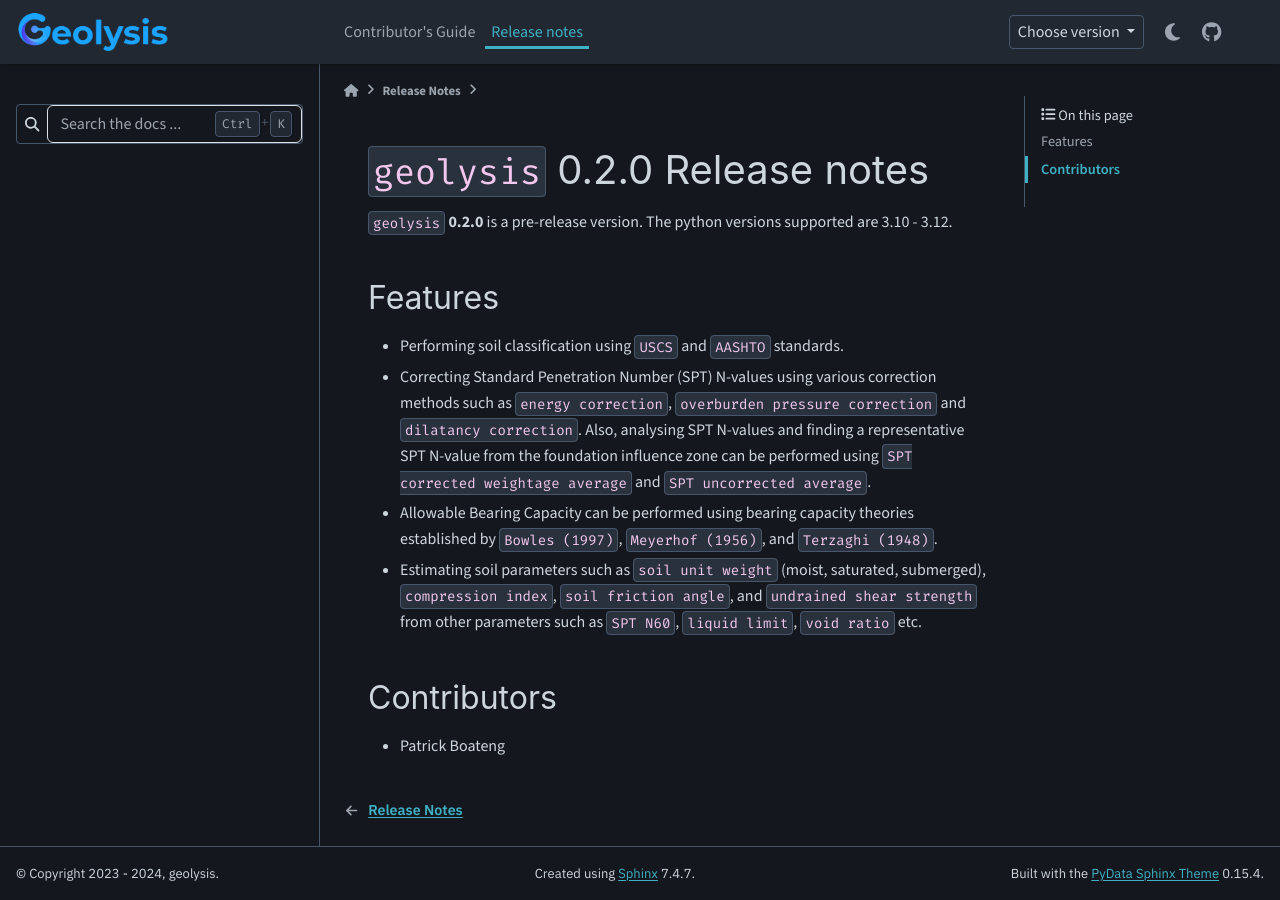
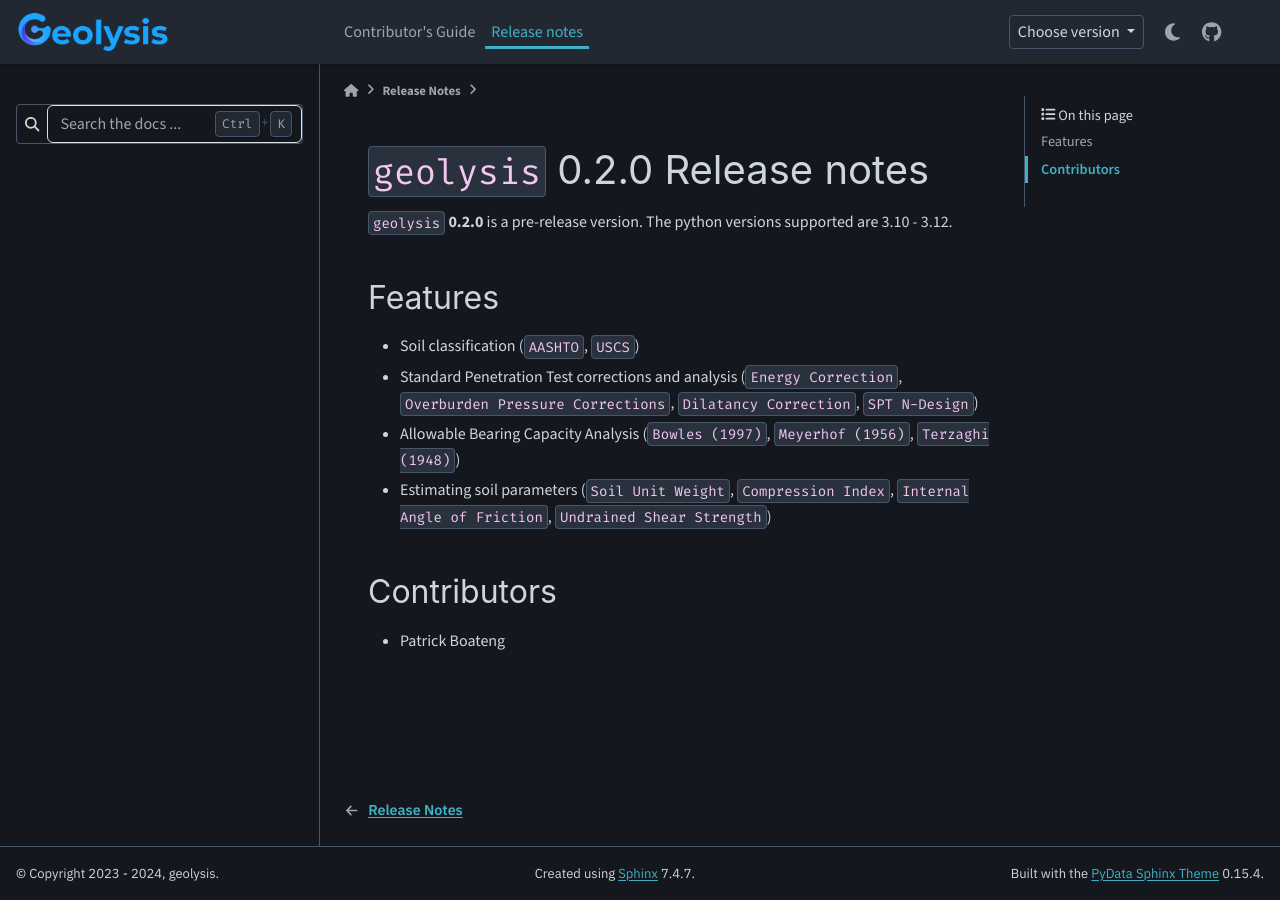
Before and after one commit to patrickboateng/geolysis, a Sphinx documentation site: the page built from docs/source/release_notes/0.2.0-notes.rst, in a window 1280 px wide. Built offline with Sphinx 7.4.7 and the PyData theme 0.15.4, drawn with Linux system fonts in a browser that asks for light colours; nearby versions of some CDN libraries; pages that are not in the unit, such as notebooks, are missing from menus; comment, search, counter and statistics services are not loaded.

Commit message:
Rephrased sentences used in describing added features

```diff
--- a/docs/source/release_notes/0.2.0-notes.rst
+++ b/docs/source/release_notes/0.2.0-notes.rst
@@ -5,27 +5,17 @@
 ``geolysis`` **0.2.0** is a pre-release version. The python
 versions supported are 3.10 - 3.12.
 
-
 Features
 ========
 
-- Performing soil classification using ``USCS`` and ``AASHTO``
-  standards.
-- Correcting Standard Penetration Number (SPT) N-values using
-  various correction methods such as ``energy correction``,
-  ``overburden pressure correction`` and ``dilatancy correction``.
-  Also, analysing SPT N-values and finding a representative SPT
-  N-value from the foundation influence zone can be performed
-  using ``SPT corrected weightage average`` and
-  ``SPT uncorrected average``.
-- Allowable Bearing Capacity can be performed using bearing
-  capacity theories established by ``Bowles (1997)``,
-  ``Meyerhof (1956)``, and ``Terzaghi (1948)``.
-- Estimating soil parameters such as ``soil unit weight``
-  (moist, saturated, submerged), ``compression index``, ``soil
-  friction angle``, and ``undrained shear strength`` from other
-  parameters such as ``SPT N60``, ``liquid limit``, ``void ratio``
-  etc.
+- Soil classification (``AASHTO``, ``USCS``)
+- Standard Penetration Test corrections and analysis (``Energy Correction``,
+  ``Overburden Pressure Corrections``, ``Dilatancy Correction``,
+  ``SPT N-Design``)
+- Allowable Bearing Capacity Analysis (``Bowles (1997)``, ``Meyerhof (1956)``,
+  ``Terzaghi (1948)``)
+- Estimating soil parameters (``Soil Unit Weight``, ``Compression Index``,
+  ``Internal Angle of Friction``, ``Undrained Shear Strength``)
 
 Contributors
 ============
```
